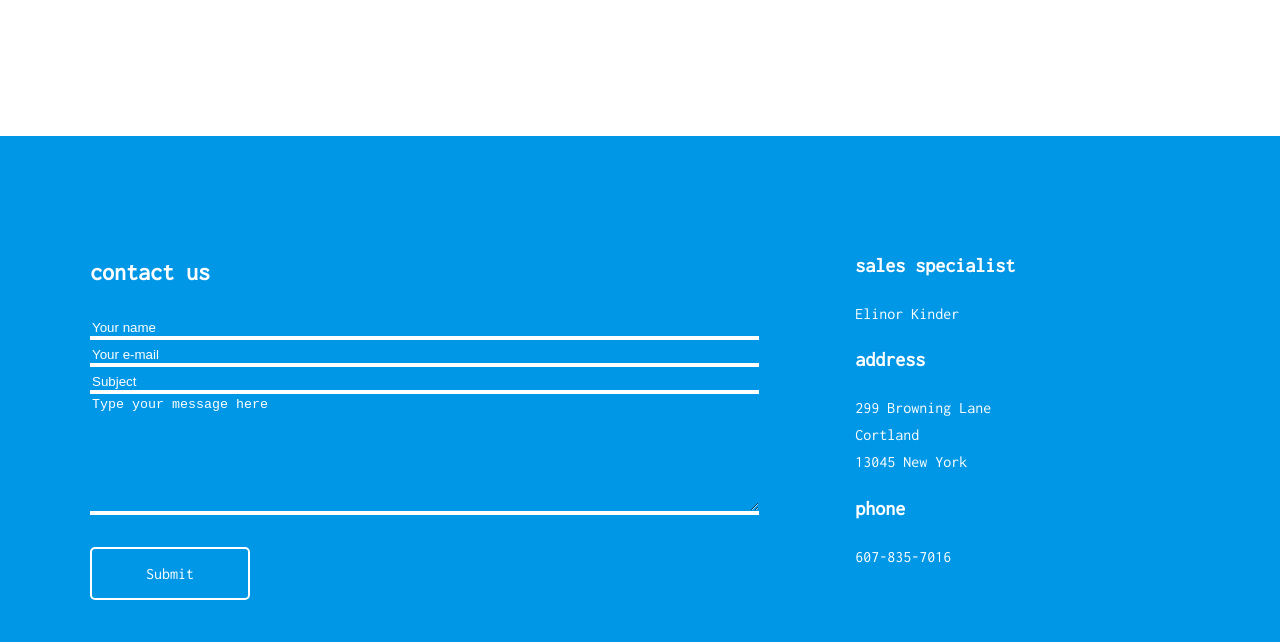
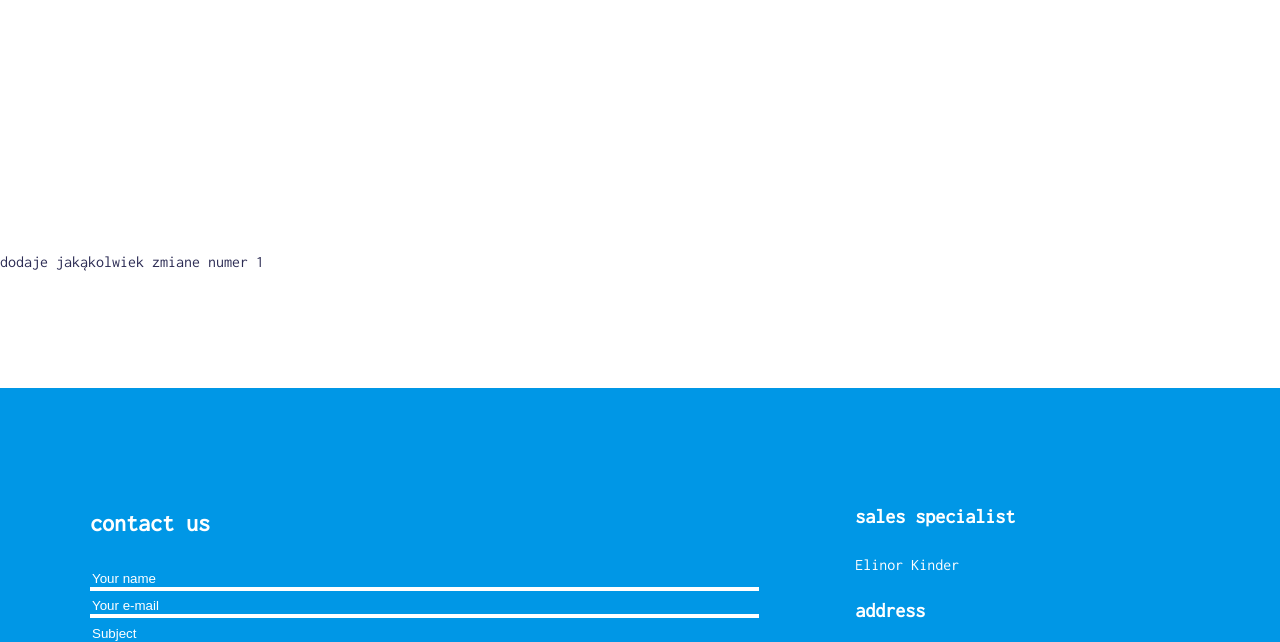
Before and after one commit to wiktorslowik/NAUKA-GIT, a plain HTML site: page index.html in a window 1280 px wide. Shown: the part 2580-3222 px from the top of the page. Drawn offline with Linux system fonts and the light colour scheme; files that its build step writes are made by us from their sources.

Commit message:
zmiana numer 1

```diff
--- a/index.html
+++ b/index.html
@@ -117,6 +117,12 @@
                 </div>
             </div>
         </section>
+        <section>
+            <div>
+                <p> dodaje jakąkolwiek zmiane numer 1
+                </p>
+            </div>
+        </section>
         <section class="section-form">
             <div class="container">
                 <div class="flex-container">
```
